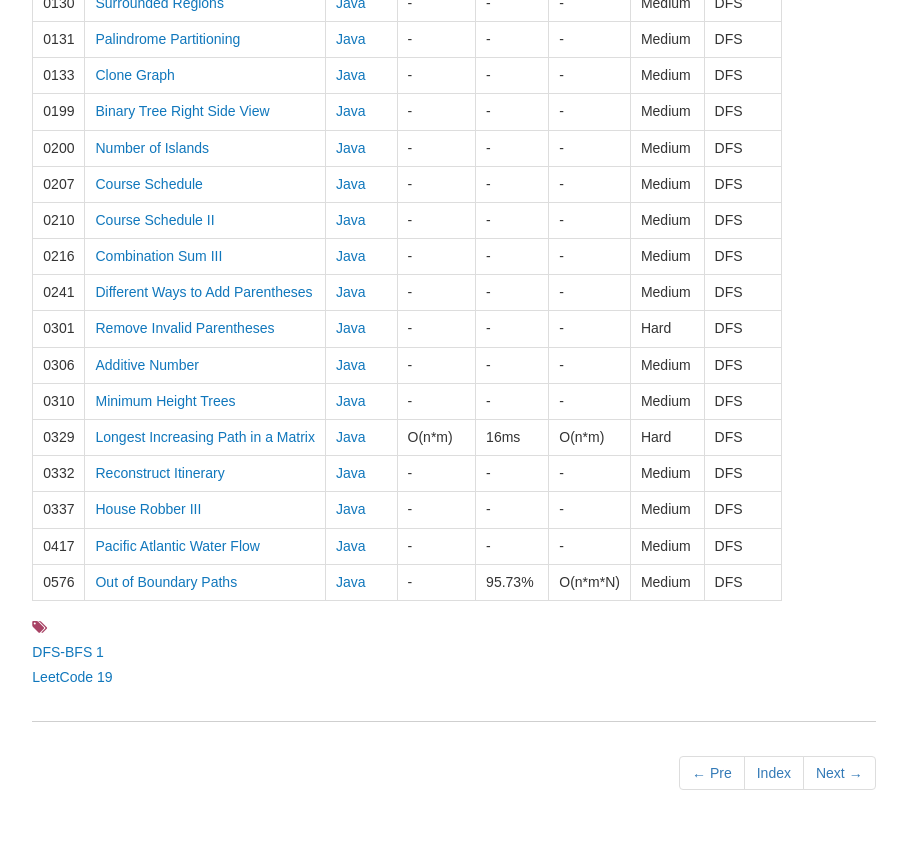
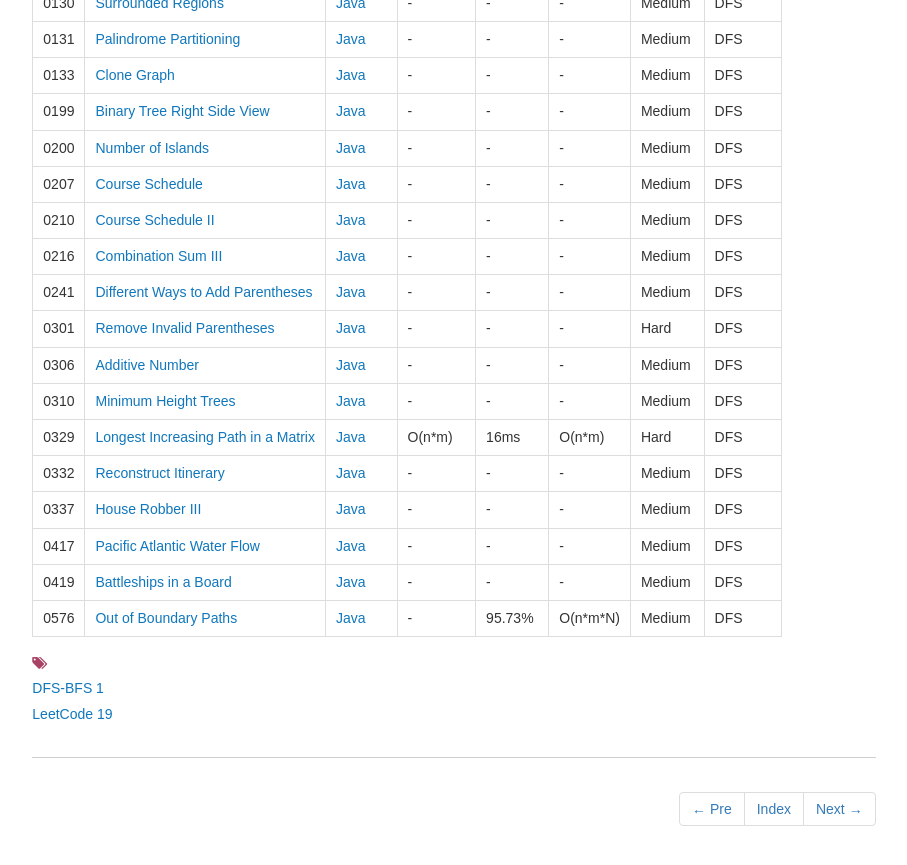
Before and after one commit to dunso/algorithm, a Jekyll site: the page built from docs/_posts/2017-12-03-DFS-BFS.md, in a window 1280 px wide and 900 px high, scrolled down 784 px. Shown: the top 865 px of the window, without its empty margins (186-1093 px from the left). Built offline with Jekyll 4.4.1, drawn with Linux system fonts in a browser that asks for light colours; nearby versions of some CDN libraries.

Commit message:
Add index of LeetCode0419.java to docs

```diff
--- a/docs/_posts/2017-12-03-DFS-BFS.md
+++ b/docs/_posts/2017-12-03-DFS-BFS.md
@@ -44,4 +44,5 @@ icon: file-alt
 |0332|[Reconstruct Itinerary](https://leetcode.com/problems/reconstruct-itinerary) | [Java](https://e.srl/leetcode-332/)  |-|-|-|Medium |DFS|
 |0337|[House Robber III](https://leetcode.com/problems/house-robber-iii) | [Java](https://e.srl/leetcode-337/)  |-|-|-|Medium |DFS|
 |0417|[ Pacific Atlantic Water Flow](https://leetcode.com/problems/pacific-atlantic-water-flow/) | [Java](https://e.srl/leetcode-417/)  |-|-|-|Medium |DFS|
+|0419|[Battleships in a Board](https://leetcode.com/problems/battleships-in-a-board/description/) | [Java](https://e.srl/leetcode-419/)  |-|-|-|Medium |DFS|
 |0576|[Out of Boundary Paths](https://leetcode.com/problems/out-of-boundary-paths)| [Java](https://e.srl/leetcode-576/)  | - |95.73%| O(n\*m\*N)  |  Medium |DFS |
```
